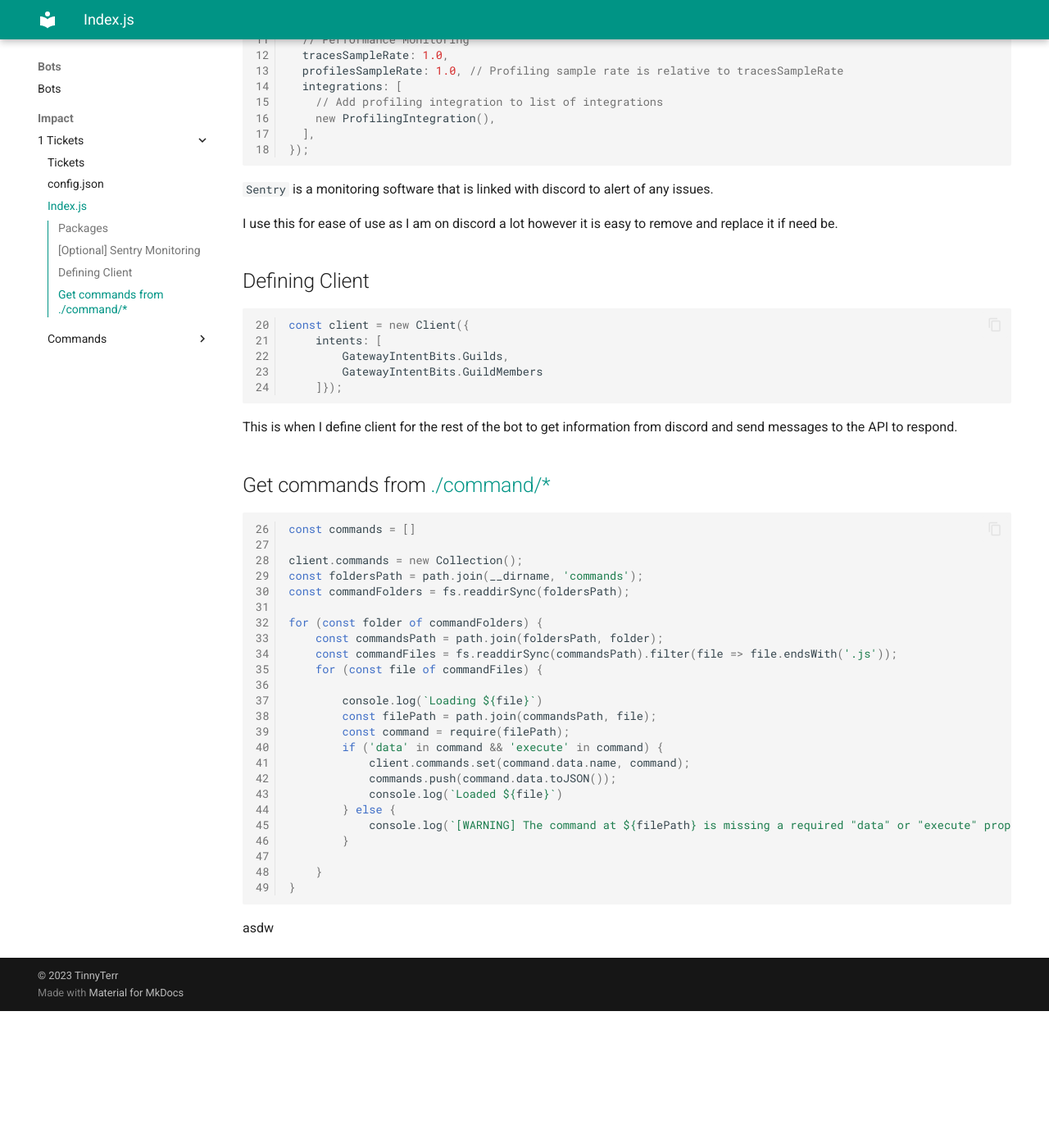
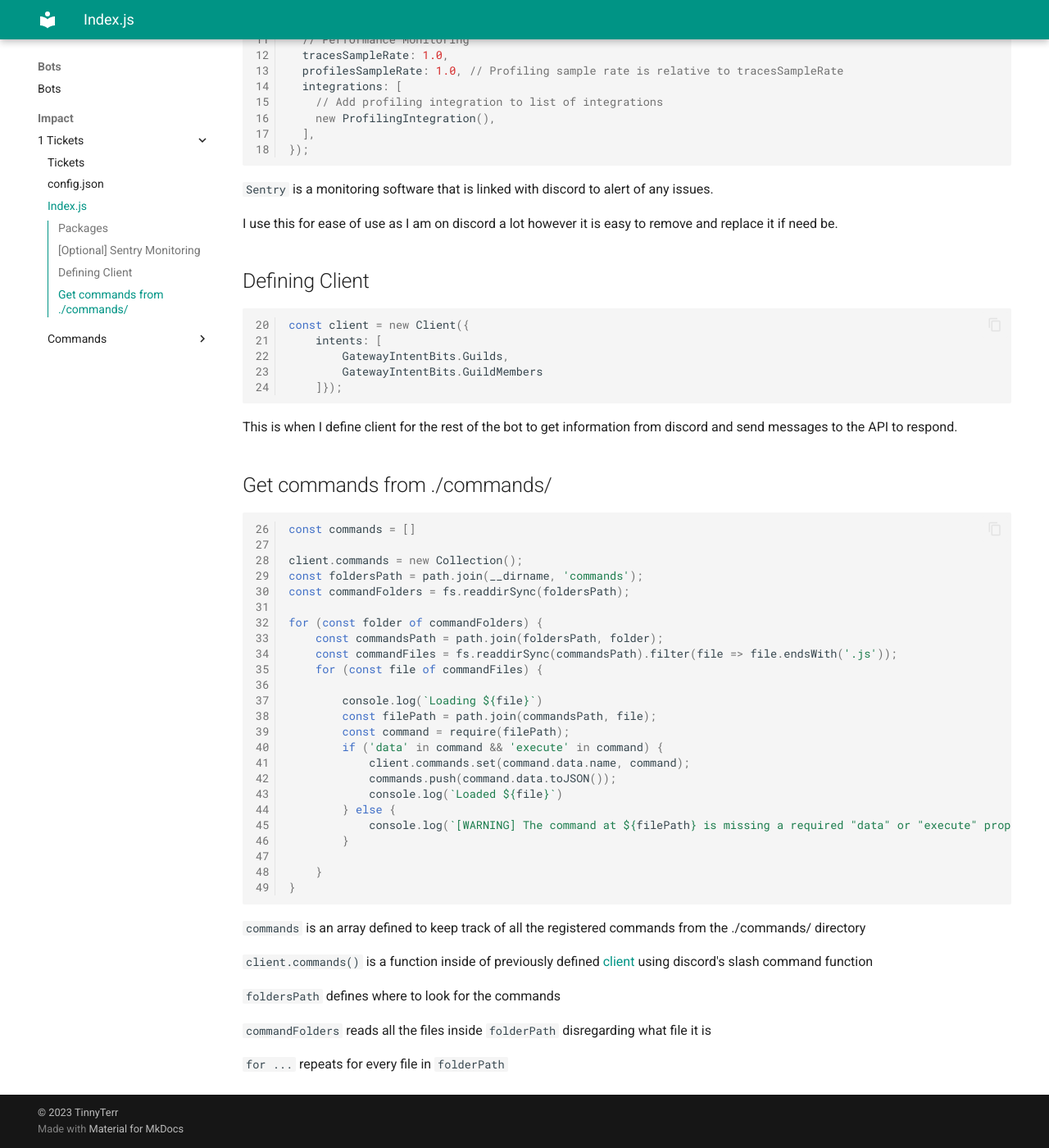
Before and after one commit to TinnyTerr/tinnyterr.github, an MkDocs documentation site: the page built from docs/Bots/Impact/1 Tickets/index.js.md, in a window 1280 px wide and 1400 px high, scrolled down 741 px. Shown: the whole window at 82% size. Built offline with MkDocs 1.6.1 and Material for MkDocs 9.7.7, drawn with Linux system fonts in a browser that asks for light colours; before the commit the page ends 1974 px from its top, so only the background shows below that.

Commit message:
pages deployment

````diff
--- a/docs/Bots/Impact/1 Tickets/index.js.md
+++ b/docs/Bots/Impact/1 Tickets/index.js.md
@@ -56,7 +56,7 @@ const client = new Client({
 This is when I define client for the rest of the bot to get information from discord
 and send messages to the API to respond.
 
-## Get commands from [./command/*](./commands/)
+## Get commands from ./commands/
 
 ```js linenums="26"
 const commands = []
@@ -85,4 +85,12 @@ for (const folder of commandFolders) {
 }
 ```
 
-asdw
+`commands` is an array defined to keep track of all the registered commands from the ./commands/ directory
+
+`client.commands()` is a function inside of previously defined [client](#defining-client) using discord's slash command function
+
+`foldersPath` defines where to look for the commands
+
+`commandFolders` reads all the files inside `folderPath` disregarding what file it is
+
+`for ...` repeats for every file in `folderPath`
````
Also changed, not shown: 2 other files.
